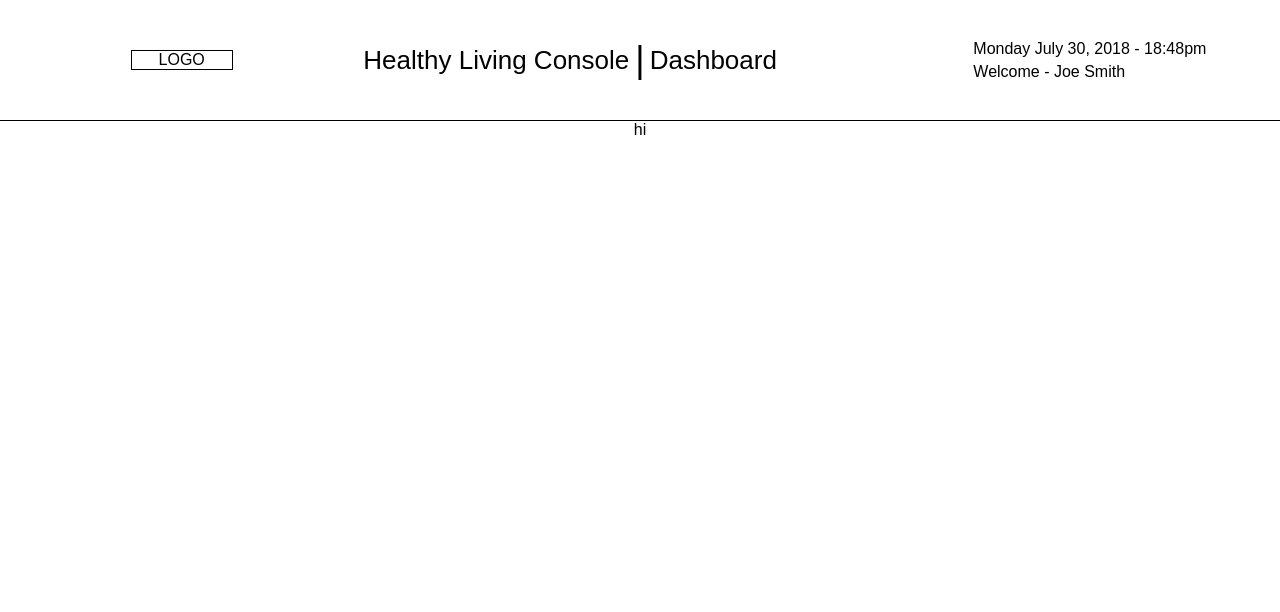
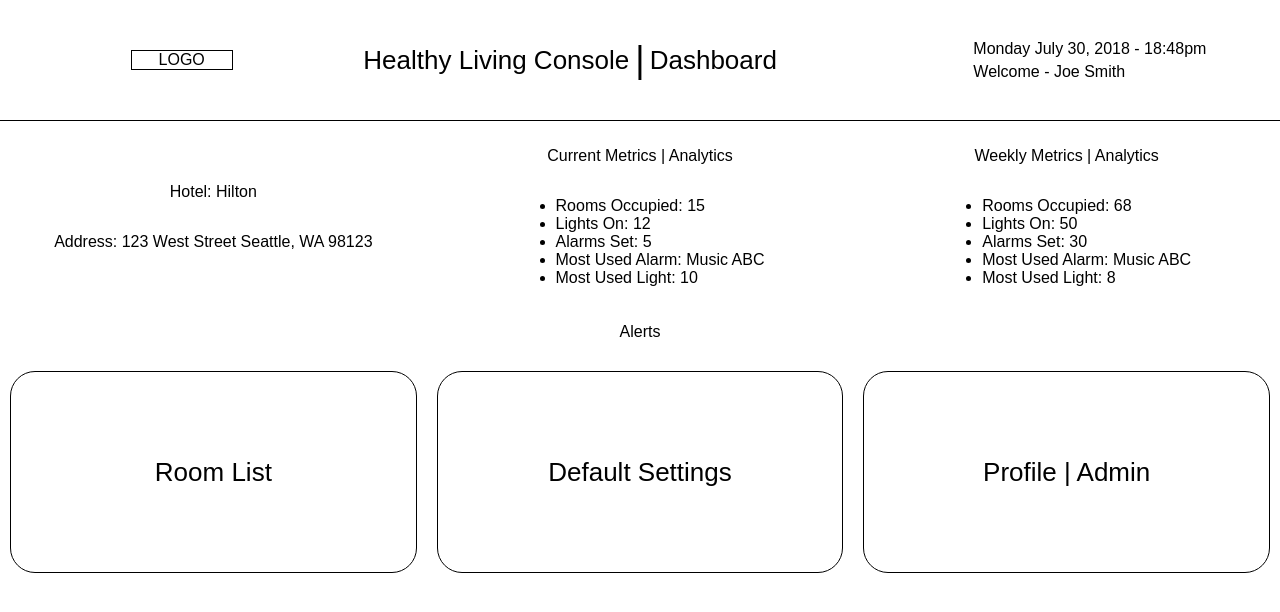
Before and after one commit to S9Digital/web-console, a React (Create React App) app: page / in a window 1280 px wide. Shown: the top 612 px of the page. Built offline with nearby package versions, Linux system fonts and the light colour scheme.

Commit message:
set up landing page, and redux connections for metrics

```diff
--- a/src/components/Landing.js
+++ b/src/components/Landing.js
@@ -6,21 +6,111 @@ const Wrapper = styled.div`
   width: 100%;
   height: 100%;
   flex: 1;
+  flex-direction: column;
   display: flex;
   justify-content: center;
   align-items: center;
 `;
 
+const Container = styled.div`
+  flex: 1;
+  display: flex;
+  flex-direction: row;
+  justify-content: center;
+  align-items: center;
+  width: 100%;
+  margin: 10px;
+`;
+const MetricsContainer = styled.div`
+  flex: 1;
+  display: flex;
+  justify-content: center;
+  align-items: center;
+  flex-direction: column;
+  width: 33%;
+  height: 40%;
+`;
+const TileContainer = styled.div`
+  flex: 1;
+  display: flex;
+  justify-content: center;
+  align-items: center;
+  border: 1px solid black;
+  border-radius: 25px;
+  width: 18%;
+  height: 200px;
+  margin: 10px;
+`;
+const TileText = styled.p`
+  font-size: 26px;
+  color: black;
+`;
 class Landing extends React.Component {
   constructor(props) {
     super(props);
     this.state = {};
   }
   render() {
-    return <Wrapper>hi</Wrapper>;
+    return (
+      <Wrapper>
+        <Container>
+          <MetricsContainer>
+            <p>Hotel: {this.props.hotel}</p>
+            <p>Address: {this.props.address}</p>
+          </MetricsContainer>
+
+          <MetricsContainer>
+            <p>Current Metrics | Analytics</p>
+            <ul>
+              <li>Rooms Occupied: {this.props.currentRoomsOccupied}</li>
+              <li>Lights On: {this.props.currentLightsOn}</li>
+              <li>Alarms Set: {this.props.currentAlarmsSet}</li>
+              <li>Most Used Alarm: {this.props.currentAlarmMostUsed}</li>
+              <li>Most Used Light: {this.props.currentLightMostUsed}</li>
+            </ul>
+          </MetricsContainer>
+
+          <MetricsContainer>
+            <p>Weekly Metrics | Analytics</p>
+            <ul>
+              <li>Rooms Occupied: {this.props.weeklyRoomsOccupied}</li>
+              <li>Lights On: {this.props.weeklyLightsOn}</li>
+              <li>Alarms Set: {this.props.weeklyAlarmsSet}</li>
+              <li>Most Used Alarm: {this.props.weeklyAlarmMostUsed}</li>
+              <li>Most Used Light: {this.props.weeklyLightMostUsed}</li>
+            </ul>
+          </MetricsContainer>
+        </Container>
+        <Container>Alerts</Container>
+        <Container>
+          <TileContainer>
+            <TileText>Room List</TileText>
+          </TileContainer>
+          <TileContainer>
+            <TileText>Default Settings</TileText>
+          </TileContainer>
+          <TileContainer>
+            <TileText>Profile | Admin</TileText>
+          </TileContainer>
+        </Container>
+      </Wrapper>
+    );
   }
 }
-const mapStateToProps = (state, props) => ({});
+const mapStateToProps = (state, props) => ({
+  hotel: state.hotel,
+  address: state.address,
+  currentRoomsOccupied: state.currentRoomsOccupied,
+  currentLightsOn: state.currentLightsOn,
+  currentAlarmsSet: state.currentAlarmsSet,
+  currentAlarmMostUsed: state.currentAlarmMostUsed,
+  currentLightMostUsed: state.currentLightMostUsed,
+  weeklyRoomsOccupied: state.weeklyRoomsOccupied,
+  weeklyLightsOn: state.weeklyLightsOn,
+  weeklyAlarmsSet: state.weeklyAlarmsSet,
+  weeklyAlarmMostUsed: state.weeklyAlarmMostUsed,
+  weeklyLightMostUsed: state.weeklyLightMostUsed
+});
 const mapDispatchToProps = dispatch => ({});
 
 export default connect(
--- a/src/reducer.js
+++ b/src/reducer.js
@@ -20,6 +20,18 @@ const DEFAULT_STATE = {
   timerSound: false,
   modal: null,
   user: "Joe Smith",
+  hotel: "Hilton",
+  address: "123 West Street Seattle, WA 98123",
+  currentRoomsOccupied: 15,
+  currentLightsOn: 12,
+  currentAlarmsSet: 5,
+  currentAlarmMostUsed: "Music ABC",
+  currentLightMostUsed: "10",
+  weeklyRoomsOccupied: 68,
+  weeklyLightsOn: 50,
+  weeklyAlarmsSet: 30,
+  weeklyAlarmMostUsed: "Music ABC",
+  weeklyLightMostUsed: "8",
   userActions: []
 };
 
```
